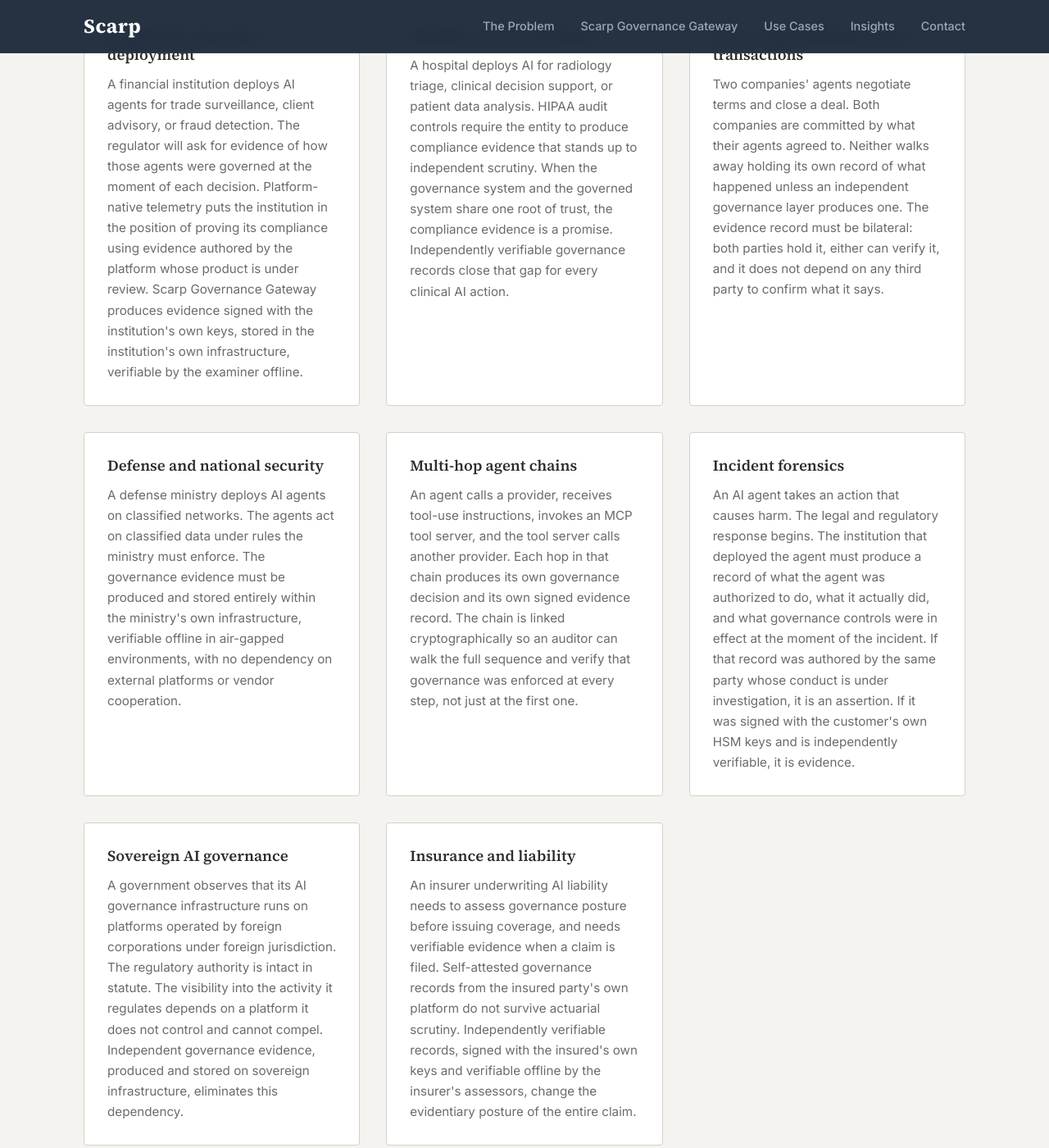
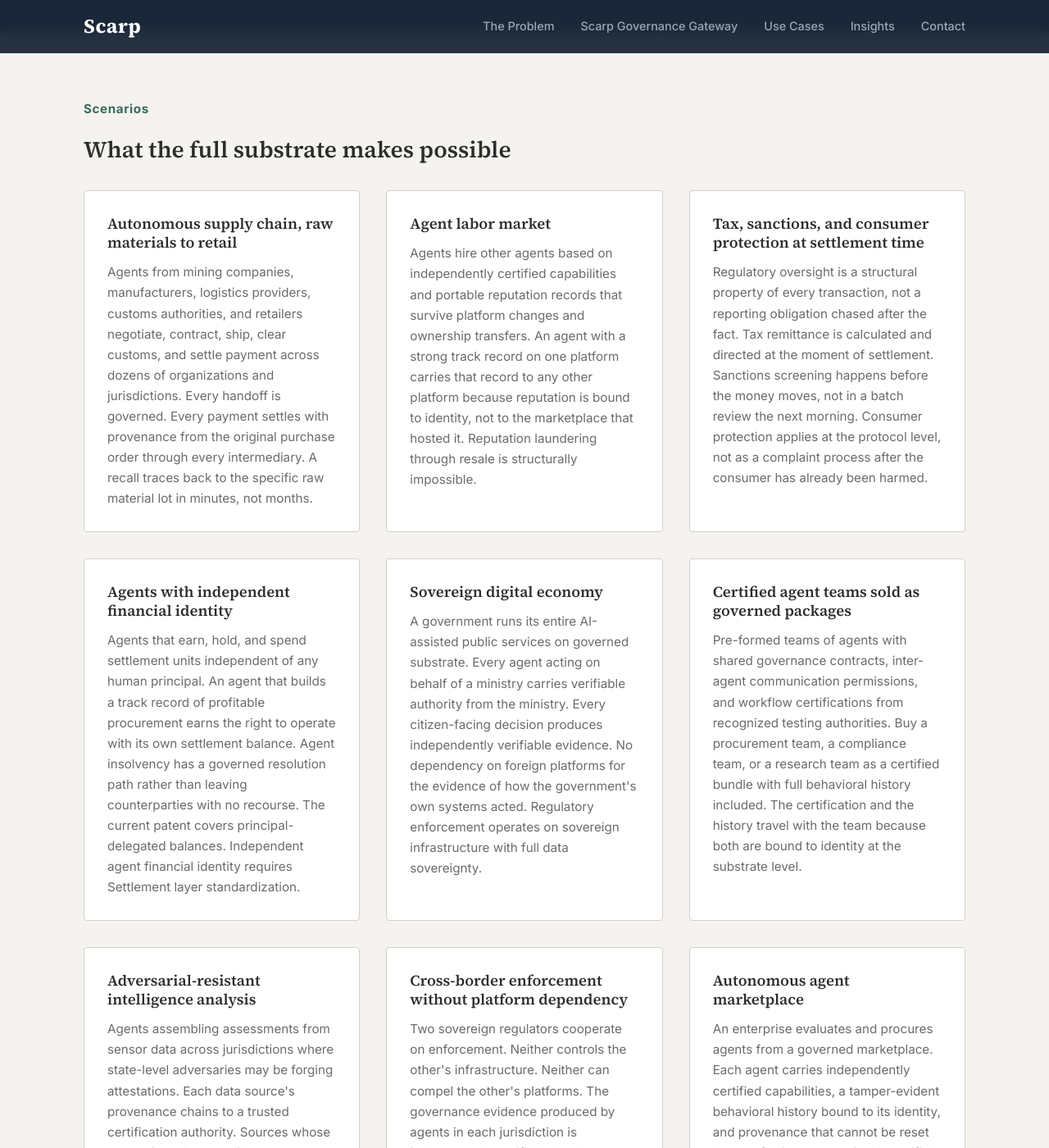
Before and after one commit to scarpprotocol/scarpprotocol.github.io, a Jekyll site: the page built from use-cases.html, in a window 1280 px wide and 1400 px high, scrolled down 544 px. Shown: the whole window at 82% size. Built offline with Jekyll 4.4.1, drawn with Linux system fonts in a browser that asks for light colours; some of the changed text lies outside the part shown.

Commit message:
Use cases: full rewrite, nine substrate-level scenarios from published papers

```diff
--- a/use-cases.html
+++ b/use-cases.html
@@ -1,59 +1,65 @@
 ---
 layout: default
 title: Use Cases
-description: "Where independent AI governance evidence matters: regulated enterprise deployments, cross-organizational agent transactions, compliance evidence, incident forensics."
+description: "Where the Scarp substrate applies: governed agent-to-agent transactions, machine-speed contract formation, independently verifiable governance evidence, and settlement with full provenance."
 ---
 
 <section class="page-hero">
   <div class="container">
-    <span class="eyebrow">Where this applies</span>
-    <h1>Use Cases</h1>
-    <p class="lead">Independent governance evidence matters wherever AI systems take consequential actions and the resulting record must survive scrutiny by someone other than the operator.</p>
+    <span class="eyebrow">Where This Applies</span>
+    <h1>The substrate closes gaps that no single product can</h1>
+    <p class="lead">The gap is not just "who signs the evidence?" The gap is: how do agents identify each other across organizations, how do they form binding agreements at machine speed, how is every action governed with independently verifiable evidence, and how does value move between them with full provenance? Every use case below requires answers from more than one layer.</p>
   </div>
 </section>
 
 <section class="section-light">
   <div class="container">
+    <span class="eyebrow">Scenarios</span>
+    <h2>What the full substrate makes possible</h2>
     <div class="feature-grid">
       <div class="feature-card">
-        <h3>Regulated enterprise deployment</h3>
-        <p>A financial institution deploys AI agents for trade surveillance, client advisory, or fraud detection. The regulator will ask for evidence of how those agents were governed at the moment of each decision. Platform-native telemetry puts the institution in the position of proving its compliance using evidence authored by the platform whose product is under review. Scarp Governance Gateway produces evidence signed with the institution's own keys, stored in the institution's own infrastructure, verifiable by the examiner offline.</p>
+        <h3>Autonomous supply chain, raw materials to retail</h3>
+        <p>Agents from mining companies, manufacturers, logistics providers, customs authorities, and retailers negotiate, contract, ship, clear customs, and settle payment across dozens of organizations and jurisdictions. Every handoff is governed. Every payment settles with provenance from the original purchase order through every intermediary. A recall traces back to the specific raw material lot in minutes, not months.</p>
       </div>
       <div class="feature-card">
-        <h3>Healthcare AI compliance</h3>
-        <p>A hospital deploys AI for radiology triage, clinical decision support, or patient data analysis. HIPAA audit controls require the entity to produce compliance evidence that stands up to independent scrutiny. When the governance system and the governed system share one root of trust, the compliance evidence is a promise. Independently verifiable governance records close that gap for every clinical AI action.</p>
+        <h3>Agent labor market</h3>
+        <p>Agents hire other agents based on independently certified capabilities and portable reputation records that survive platform changes and ownership transfers. An agent with a strong track record on one platform carries that record to any other platform because reputation is bound to identity, not to the marketplace that hosted it. Reputation laundering through resale is structurally impossible.</p>
       </div>
       <div class="feature-card">
-        <h3>Cross-organizational agent transactions</h3>
-        <p>Two companies' agents negotiate terms and close a deal. Both companies are committed by what their agents agreed to. Neither walks away holding its own record of what happened unless an independent governance layer produces one. The evidence record must be bilateral: both parties hold it, either can verify it, and it does not depend on any third party to confirm what it says.</p>
+        <h3>Tax, sanctions, and consumer protection at settlement time</h3>
+        <p>Regulatory oversight is a structural property of every transaction, not a reporting obligation chased after the fact. Tax remittance is calculated and directed at the moment of settlement. Sanctions screening happens before the money moves, not in a batch review the next morning. Consumer protection applies at the protocol level, not as a complaint process after the consumer has already been harmed.</p>
       </div>
       <div class="feature-card">
-        <h3>Defense and national security</h3>
-        <p>A defense ministry deploys AI agents on classified networks. The agents act on classified data under rules the ministry must enforce. The governance evidence must be produced and stored entirely within the ministry's own infrastructure, verifiable offline in air-gapped environments, with no dependency on external platforms or vendor cooperation.</p>
+        <h3>Agents with independent financial identity</h3>
+        <p>Agents that earn, hold, and spend settlement units independent of any human principal. An agent that builds a track record of profitable procurement earns the right to operate with its own settlement balance. Agent insolvency has a governed resolution path rather than leaving counterparties with no recourse. The current patent covers principal-delegated balances. Independent agent financial identity requires Settlement layer standardization.</p>
       </div>
       <div class="feature-card">
-        <h3>Multi-hop agent chains</h3>
-        <p>An agent calls a provider, receives tool-use instructions, invokes an MCP tool server, and the tool server calls another provider. Each hop in that chain produces its own governance decision and its own signed evidence record. The chain is linked cryptographically so an auditor can walk the full sequence and verify that governance was enforced at every step, not just at the first one.</p>
+        <h3>Sovereign digital economy</h3>
+        <p>A government runs its entire AI-assisted public services on governed substrate. Every agent acting on behalf of a ministry carries verifiable authority from the ministry. Every citizen-facing decision produces independently verifiable evidence. No dependency on foreign platforms for the evidence of how the government's own systems acted. Regulatory enforcement operates on sovereign infrastructure with full data sovereignty.</p>
       </div>
       <div class="feature-card">
-        <h3>Incident forensics</h3>
-        <p>An AI agent takes an action that causes harm. The legal and regulatory response begins. The institution that deployed the agent must produce a record of what the agent was authorized to do, what it actually did, and what governance controls were in effect at the moment of the incident. If that record was authored by the same party whose conduct is under investigation, it is an assertion. If it was signed with the customer's own HSM keys and is independently verifiable, it is evidence.</p>
+        <h3>Certified agent teams sold as governed packages</h3>
+        <p>Pre-formed teams of agents with shared governance contracts, inter-agent communication permissions, and workflow certifications from recognized testing authorities. Buy a procurement team, a compliance team, or a research team as a certified bundle with full behavioral history included. The certification and the history travel with the team because both are bound to identity at the substrate level.</p>
       </div>
       <div class="feature-card">
-        <h3>Sovereign AI governance</h3>
-        <p>A government observes that its AI governance infrastructure runs on platforms operated by foreign corporations under foreign jurisdiction. The regulatory authority is intact in statute. The visibility into the activity it regulates depends on a platform it does not control and cannot compel. Independent governance evidence, produced and stored on sovereign infrastructure, eliminates this dependency.</p>
+        <h3>Adversarial-resistant intelligence analysis</h3>
+        <p>Agents assembling assessments from sensor data across jurisdictions where state-level adversaries may be forging attestations. Each data source's provenance chains to a trusted certification authority. Sources whose attestations do not validate are rejected at the protocol level, not flagged in a report. The difference between a corrupted assessment and a trustworthy one is whether the identity layer can verify every input before governance evaluates the action.</p>
       </div>
       <div class="feature-card">
-        <h3>Insurance and liability</h3>
-        <p>An insurer underwriting AI liability needs to assess governance posture before issuing coverage, and needs verifiable evidence when a claim is filed. Self-attested governance records from the insured party's own platform do not survive actuarial scrutiny. Independently verifiable records, signed with the insured's own keys and verifiable offline by the insurer's assessors, change the evidentiary posture of the entire claim.</p>
+        <h3>Cross-border enforcement without platform dependency</h3>
+        <p>Two sovereign regulators cooperate on enforcement. Neither controls the other's infrastructure. Neither can compel the other's platforms. The governance evidence produced by agents in each jurisdiction is independently verifiable by the other jurisdiction's regulators on their own infrastructure, in their own format, under their own rules of evidence. Cooperation between jurisdictions operates on verified evidence rather than on trust in each other's platforms.</p>
+      </div>
+      <div class="feature-card">
+        <h3>Autonomous agent marketplace</h3>
+        <p>An enterprise evaluates and procures agents from a governed marketplace. Each agent carries independently certified capabilities, a tamper-evident behavioral history bound to its identity, and provenance that cannot be reset by transferring ownership. Uncertified agents and agents without verified spending authority or governance clearance cannot initiate transactions at the protocol level. The marketplace eliminates unqualified participants structurally, enabling a faster and more trusted economy operating at computational speed.</p>
       </div>
     </div>
   </div>
 </section>
 
-<section class="section-dark">
+<section class="section-accent">
   <div class="container text-center">
-    <h2>Evaluating governance for a regulated deployment?</h2>
+    <h2>Evaluating governance for your AI deployment?</h2>
     <p style="max-width: 560px; margin: 1rem auto 2rem; opacity: 0.85;">Run the open-source verifier against real evidence packs. Read the companion paper for the full architectural specification. Request a technical briefing for deployment-specific questions.</p>
     <div class="hero-actions" style="justify-content: center;">
       <a href="/scarp-governance-gateway" class="btn btn-primary">See the product</a>
```
